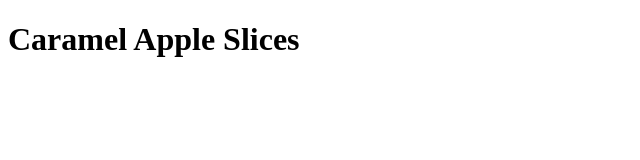
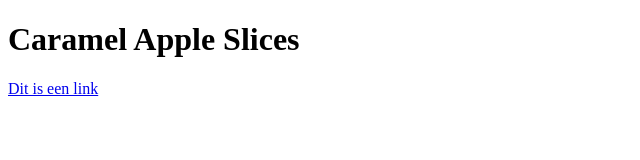
Before and after one commit to LukaVerbrugghe/odin-recipes, a plain HTML site: page recipes/CaramelAppleSlices.html in a window 1280 px wide. Shown: the whole page, without its empty margins (0-640 px from the left). Drawn offline with Linux system fonts and the light colour scheme.

Commit message:
Do nothing but VSCode broke

```diff
--- a/recipes/CaramelAppleSlices.html
+++ b/recipes/CaramelAppleSlices.html
@@ -7,5 +7,6 @@
 </head>
 <body>
     <h1>Caramel Apple Slices</h1>
+    <a href="recipes/CaramelAppleSlices.html">Dit is een link</a>
 </body>
 </html>
```
